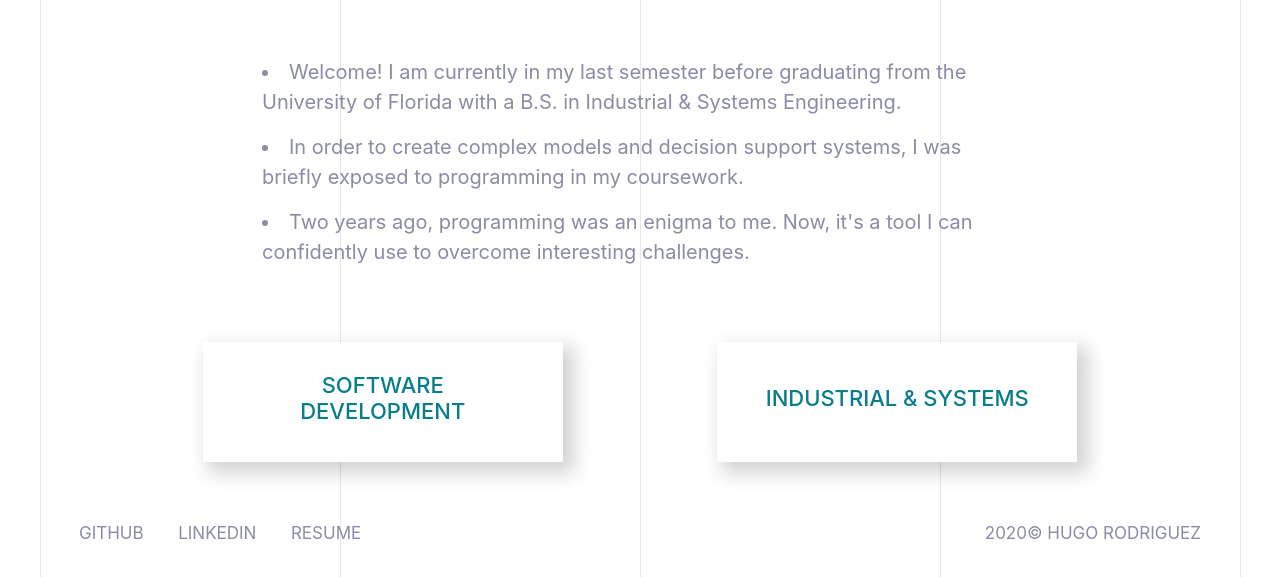
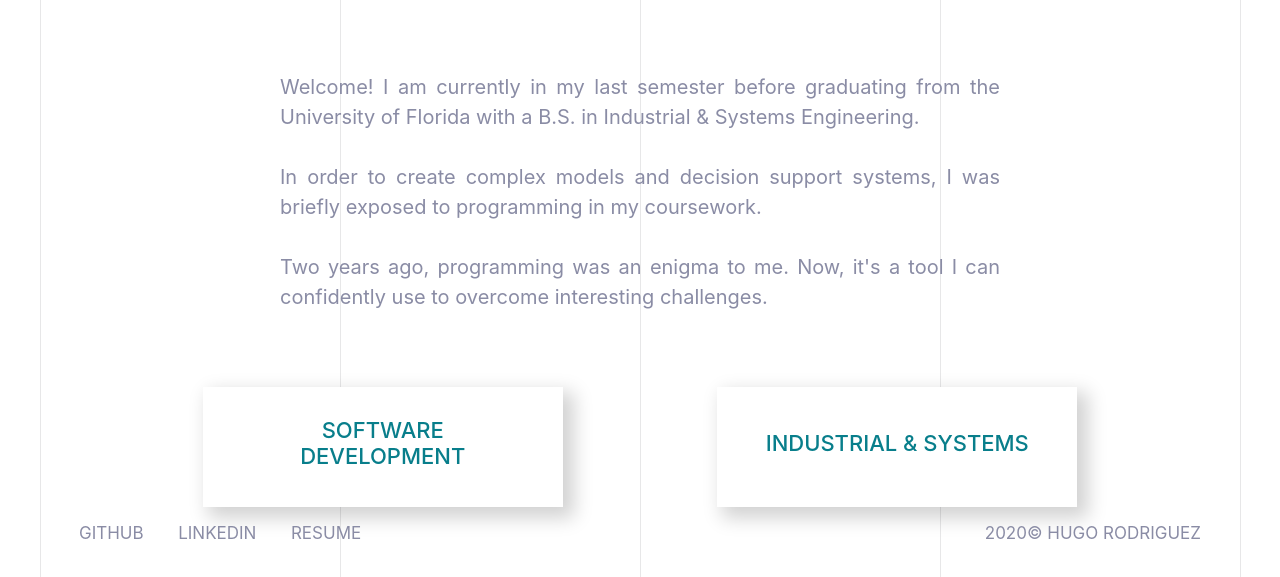
Before and after one commit to hugorodro/hugo.github.io, a website: page index.html in a window 1280 px wide. Shown: the part 221-798 px from the top of the page. Drawn offline with nearby package versions, Linux system fonts and the light colour scheme.

Commit message:
Update index
-remove bullet points

```diff
--- a/index.css
+++ b/index.css
@@ -31,23 +31,17 @@ margin-bottom: 60px;
 
 .top {
     margin-bottom: 60px;
-
+    text-align: justify;
 }
 
 .top p{
+    padding:15px;
+    margin: auto;
     font-size: 20px;
     max-width: 750px;
 }
 
-.top-list li{
-    margin-top: 15px;
-    font-size: 20px;
-    color: var(--main-grey);
-    line-height: 1.5;
-    max-width: 70%;
-    margin: auto;
-    padding-bottom: 15px;
-}
+
 
 .bottom {
     line-height: 60px;
--- a/index.html
+++ b/index.html
@@ -76,20 +76,19 @@
         </div>
 
         <div class="container top">
-            <ui class="top-list">
-                <li>
+                <p>
                     Welcome! I am currently in my last semester before graduating from the University of Florida with a
                     B.S. in Industrial & Systems Engineering.
-                </li>
-                <li>
+                </p>
+                <p>
                     In order to create complex models and decision support systems, I was briefly exposed to programming
                     in my coursework.
 
-                </li>
-                <li>
+                </p>
+                <p>
                     Two years ago, programming was an enigma to me. Now, it's a tool I can confidently use to overcome
                     interesting challenges.
-                </li>
+                </p>
             </ui>
         </div>
 
```
